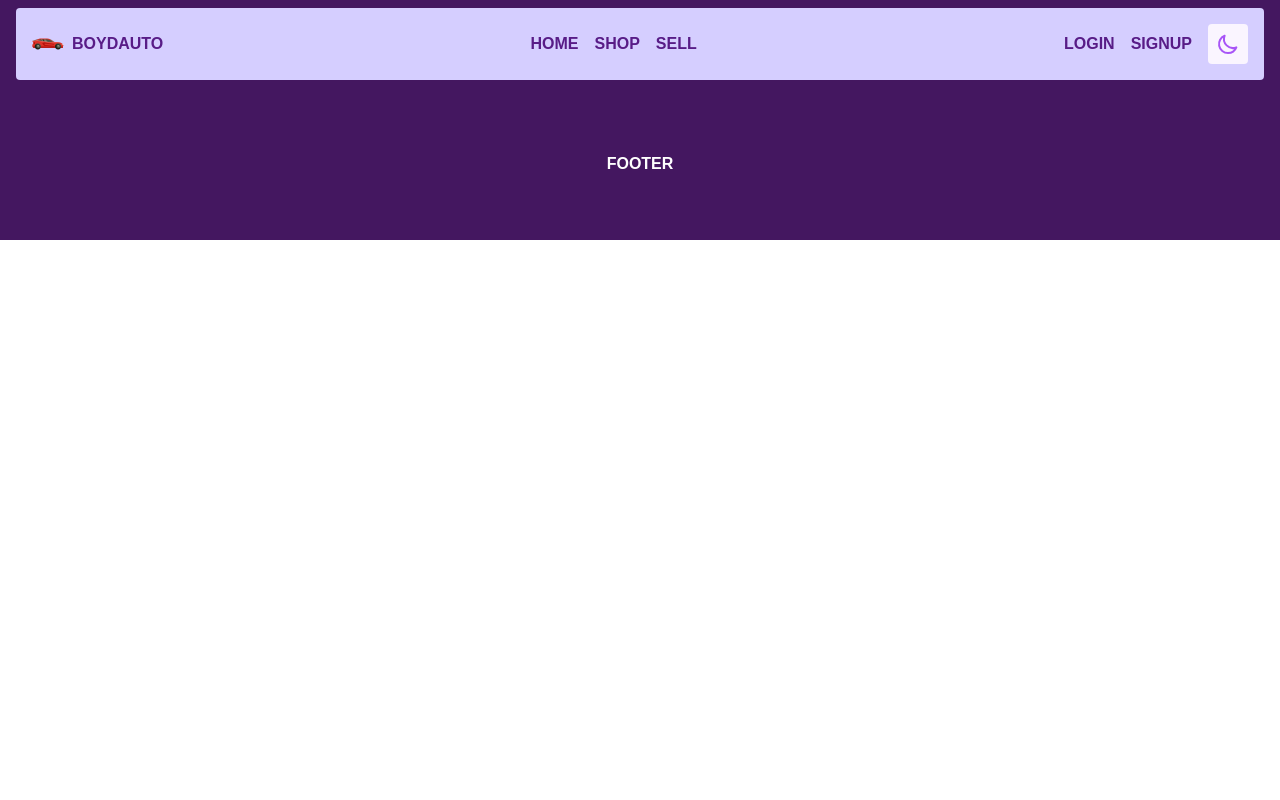
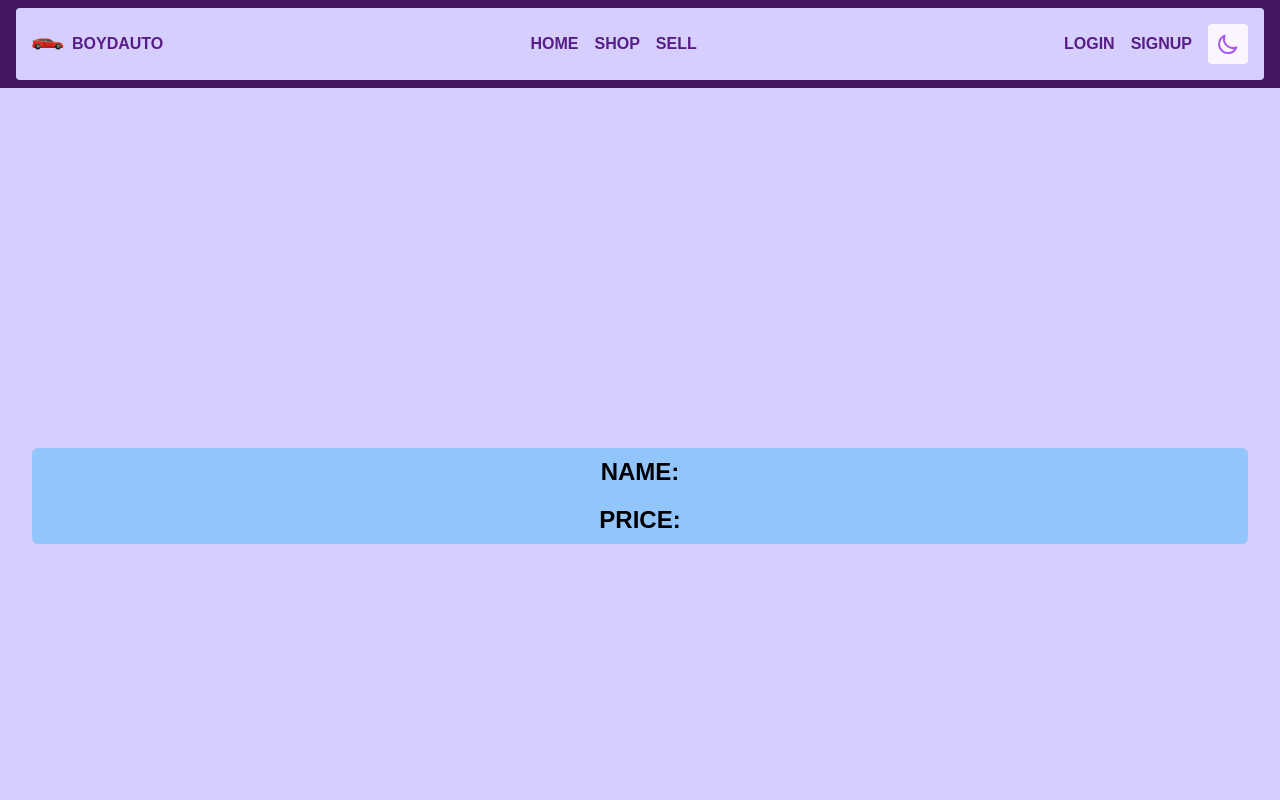
Before and after one commit to ChromeMatic/Boyd-Auto_V2.5, a Vue app: page /details in a window 1280 px wide. Shown: the top 800 px of the page. Built offline with nearby package versions, Linux system fonts and the light colour scheme; a web font is replaced by a local one.

Commit message:
added interface and car detail store

```diff
--- /dev/null
+++ b/src/Interfaces/StoreInterfaces.ts
@@ -0,0 +1,10 @@
+/**
+ * This interface is create to handle the car details
+ */
+interface CarInfo {
+    name: string,
+    price: string,
+    img: string
+}
+
+export default CarInfo
--- a/src/Pages/Customer.vue
+++ b/src/Pages/Customer.vue
@@ -1,16 +1,17 @@
 <script setup lang="ts">
-  import { ThemeStore } from "../stores/Theme.js"
-  import searchFilter from "../components/searchFilter.vue"
+  import { ThemeStore } from "../stores/Theme.js";
+  import { CarDetail } from "../stores/CarDetail.js";
+  import searchFilter from "../components/searchFilter.vue";
+  import CarInfo from '../Interfaces/StoreInterfaces';
+  import { useRouter } from 'vue-router';
+
 
   const darkMode = ThemeStore();
+  const carDetail = CarDetail();
 
-  interface car{
-    name: string,
-    price: string,
-    img: string
-  }
+  const nav = useRouter();
 
-  let Cars:car[] = [
+  let Cars:CarInfo[] = [
    {
     name:'nissan gtr r35',
     price:'$6.2 mil JMD',
@@ -53,15 +54,20 @@
    }
   ]
 
+  function getCarDetails(info:CarInfo){
+    carDetail.setVehicle(info);
+    nav.push("/details");
+  }
+
 </script>
 
 <template>
   <div
    :class="darkMode.isDark ? 'dark dark:bg-darkMode' : ''"
-    class="flex flex-col justify-center items-center min-h-screen"
+   class="flex flex-col justify-center items-center min-h-screen"
   >
 
-   <searchFilter/>
+    <searchFilter/>
 
     <div
      :class="darkMode.isDark ? 'dark:bg-darkMode ' : 'bg-lightMode'"
@@ -88,7 +94,7 @@
             Price : {{car.price}}
           </h2>
 
-          <button
+          <button @click="getCarDetails(car)"
           :class="darkMode.isDark ? 'dark:bg-yellow-500 text-black':'bg-Bpurple text-white'"
            class="rounded-sm px-16"
           >
@@ -98,7 +104,6 @@
               view
             </h1>
           </button>
-
         </div>
     </div>
 
--- /dev/null
+++ b/src/Pages/Details.vue
@@ -0,0 +1,39 @@
+<script setup lang="ts">
+  import { ThemeStore } from "../stores/Theme"
+  import { CarDetail } from "../stores/CarDetail"
+
+  const darkMode = ThemeStore();
+  const carDetail = CarDetail().getVehicle;
+</script>
+
+<template>
+  <div
+   :class="darkMode.isDark ? 'dark:bg-darkMode dark:text-white' : 'bg-lightMode'"
+   class="flex flex-col justify-center items-center min-h-screen w-full py-8 px-8 font-FT uppercase"
+  >
+
+    <img
+     class="rounded-lg"
+     :src="carDetail.img"
+    />
+
+    <div
+     :class="darkMode.isDark ? 'bg-innerDark':'bg-blue-300'"
+     class="flex flex-col w-full justify-center items-center px-8 py-2 space-y-4 mt-4 rounded-md"
+    >
+      <h1
+       class="font-semibold text-2xl"
+      >
+        name: {{carDetail.name}}
+      </h1>
+
+      <h1
+       class="font-semibold text-2xl"
+      >
+        price: {{carDetail.price}}
+      </h1>
+
+    </div>
+
+  </div>
+</template>
--- a/src/Pages/Landing.vue
+++ b/src/Pages/Landing.vue
@@ -10,9 +10,9 @@
           px-8 py-8 xs:py-4 sm:space-y-2 scroll-smooth xl:h-full"
     >
 
-        <div :class="darkMode.isDark ? 'dark:bg-innerDark text-white' : ''"
+        <div :class="darkMode.isDark ? 'dark:bg-innerDark text-white' : 'glass_bg'"
              class="lg:py-8 lg:px-16 xs:py-4 xs:px-8 rounded-md uppercase font-FT flex  flex-col space-y-2
-                    justify-center items-center bg-blue-100"
+                    justify-center items-center"
         >
            <h1
              :class="darkMode.isDark ? 'text-yellow-500' : 'text-Bpurple'"
@@ -147,3 +147,14 @@
 
     </div>
 </template>
+
+<style scoped>
+    .glass_bg{
+        background: rgba( 219, 234, 254, 0.45 );
+        box-shadow: 0 8px 32px 0 rgba( 31, 38, 135, 0.37 );
+        backdrop-filter: blur( 7.5px );
+        -webkit-backdrop-filter: blur( 7.5px );
+        border-radius: 10px;
+        border: 1px solid rgba( 255, 255, 255, 0.18 );
+    }
+</style>
--- a/src/router/index.js
+++ b/src/router/index.js
@@ -4,6 +4,7 @@ import Dealer from '../Pages/Dealer.vue';
 import CustomerPage from '../Pages/Customer.vue';
 import LoginPage from "../Pages/Login.vue";
 import SignupPage from "../Pages/SignUp.vue"
+import Details from "../Pages/Details.vue"
 
 const routes = [
 
@@ -36,6 +37,12 @@ const routes = [
         path: '/customer',
         name: 'customer',
         component: CustomerPage
+    },
+
+    {
+        path: '/details',
+        name: 'detail',
+        component: Details
     }
 
 ]
--- /dev/null
+++ b/src/stores/CarDetail.ts
@@ -0,0 +1,23 @@
+import { defineStore } from 'pinia';
+import CarInfo from '../Interfaces/StoreInterfaces';
+
+export const CarDetail = defineStore({
+    id: 'CarDetail',
+    state:() => ({
+         vehicle:{
+            name:"",
+            price:"",
+            img:""
+         }
+    }),
+    getters:{
+        getVehicle(state):CarInfo{
+            return state.vehicle;
+        }
+    },
+    actions:{
+        setVehicle(car:CarInfo){
+            this.vehicle = car;
+        }
+    }
+})
```
Also changed, not shown: src/stores/Theme.ts (renamed from src/stores/Theme.js).
